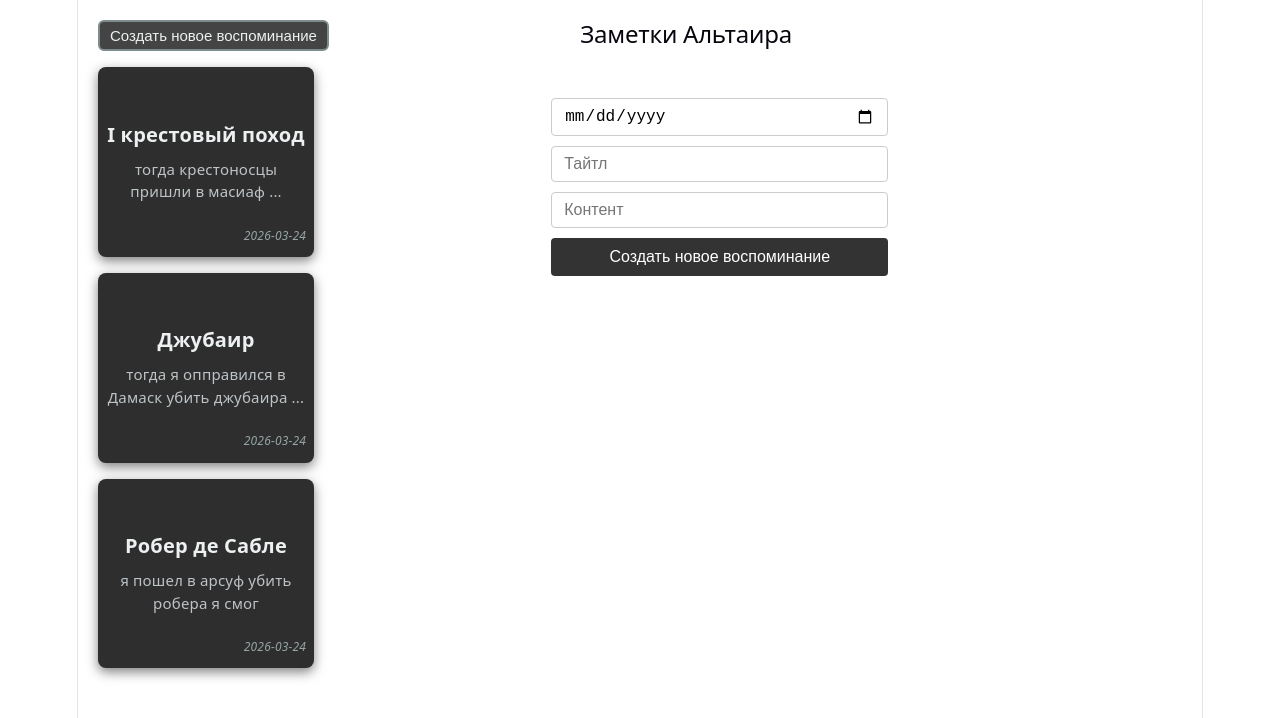
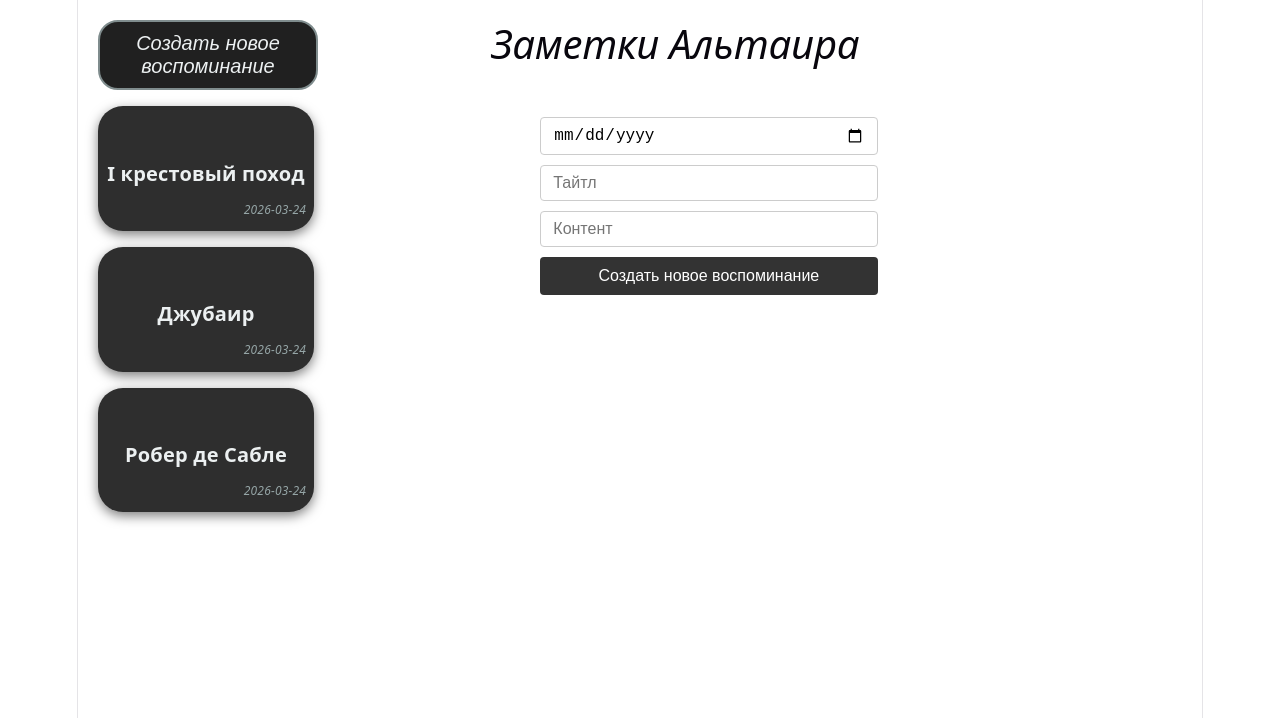
Before and after one commit to web-coder2/AltairNotes, a React (Vite) app in the folder client/: page / in a window 1280 px wide. Shown: the top 718 px of the page. Built offline with nearby package versions, Linux system fonts and the light colour scheme.

Commit message:
стилизовал фронтенд

```diff
--- a/client/src/App.css
+++ b/client/src/App.css
@@ -18,18 +18,21 @@
 }
 
 .button-dark {
-  background-color: #444;
+  background-color: #202020;
   color: #ecf0f1;
   border: 2px solid #7f8c8d;
-  padding: 5px 10px;
-  border-radius: 6px;
-  font-size: 15px;
+  border-radius: 20px;
+  font-size: 20px;
+  font-style: italic;
   cursor: pointer;
   transition: background-color 0.3s, border-color 0.3s, box-shadow 0.3s;
+  padding: 10px 20px;
+  width: 220px;
+
 }
 
 .button-dark:hover {
-  background-color: #555;
+  background-color: #2c2b2b;
   border-color: #bdc3c7;
   box-shadow: 0 4px 8px rgba(0, 0, 0, 0.3);
 }
@@ -71,3 +74,9 @@ form button {
 form button:hover {
   background-color: #555;
 }
+
+.root-title {
+  margin-bottom: 40px;
+  font-style: italic;
+  font-size: 40px;
+}
--- a/client/src/App.jsx
+++ b/client/src/App.jsx
@@ -5,6 +5,7 @@ import axios from 'axios'
 import dayjs from 'dayjs'
 
 import Notes from './Notes/Notes'
+import Reader from './Reader/Reader'
 
 function App() {
 
@@ -67,7 +68,7 @@ function App() {
             arrayNotes.map((item) => {
               return (
                 <div onClick={() => setVisibleNotes(item)}>
-                  <Notes date={item.date} title={item.title} content={item.content} />
+                  <Notes date={item.date} title={item.title} />
                 </div>
               )
             })
@@ -76,10 +77,10 @@ function App() {
         </div>
 
         <div class="main-root-div">
-          <h2>Заметки Альтаира</h2>
+          <h2 class="root-title">Заметки Альтаира</h2>
 
           {showNote ? (
-            <Notes date={visibleNote.date} title={visibleNote.title} content={visibleNote.content} />
+            <Reader date={visibleNote.date} title={visibleNote.title} content={visibleNote.content} />
             // TODO для просмотра полной версии заметки исопльзовать другйо компонент с другим дизайном (более шире)
         ) : (
             <form onSubmit={handleFormSubmit}>
--- a/client/src/Notes/Notes.css
+++ b/client/src/Notes/Notes.css
@@ -1,13 +1,9 @@
 .notes-card {
     background-color: #2e2e2e;
-    border-radius: 8px;
+    border-radius: 25px;
     box-shadow: 0 4px 12px rgba(0, 0, 0, 0.5);
     padding: 8px;
-    max-width: 200px;
-    margin: 0px auto;
-    display: flex;
-    flex-direction: column;
-    justify-content: space-between;
+    width: 200px;
     transition: box-shadow 0.3s ease;
 }
 
@@ -22,17 +18,6 @@
     color: #ecf0f1;
 }
 
-.notes-body {
-    flex: 1;
-}
-
-.notes-content {
-    font-size: 15px;
-    color: #bdc3c7;
-    line-height: 1.5;
-    margin-bottom: 20px;
-}
-
 .notes-date {
     font-size: 12px;
     color: #95a5a6;
--- a/client/src/Notes/Notes.jsx
+++ b/client/src/Notes/Notes.jsx
@@ -9,9 +9,6 @@ function Notes({ date, title, content }) {
     return (
         <div className="notes-card">
             <h6 className="notes-title">{title}</h6>
-            <div className="notes-body">
-                <p className="notes-content">{content}</p>
-            </div>
             <div className="notes-date">{dayjs(date).format('YYYY-MM-DD')}</div>
         </div>
       )
--- /dev/null
+++ b/client/src/Reader/Reader.css
@@ -0,0 +1,37 @@
+.reader-container {
+  background-color: #1e1e1e;
+  color: #ffffff;
+  border: 2px solid #444;
+  border-radius: 8px;
+  padding: 20px;
+  max-width: 600px;
+  margin: 20px auto;
+  box-shadow: 0 4px 8px rgba(0, 0, 0, 0.3);
+  font-family: 'Arial', sans-serif;
+}
+
+.reader-title {
+  text-align: center;
+  margin-bottom: 20px;
+  font-size: 1.8em;
+}
+
+.reader-content {
+  padding: 15px;
+  background-color: #2c2c2c;
+  border-radius: 6px;
+}
+
+.reader-text {
+  font-size: 1.1em;
+  line-height: 1.5;
+  margin: 0;
+}
+
+.reader-date {
+  display: flex;
+  justify-content: flex-end;
+  padding-top: 15px;
+  font-size: 0.9em;
+  opacity: 0.7;
+}
--- /dev/null
+++ b/client/src/Reader/Reader.jsx
@@ -0,0 +1,22 @@
+import './Reader.css'
+import { useState } from "react";
+import dayjs from "dayjs";
+
+
+function Reader({date, title, content}) {
+
+    return (
+        <div className="reader-container">
+            <h3 className="reader-title">{title}</h3>
+            <div className="reader-content">
+                <p className="reader-text">{content}</p>
+            </div>
+            <div className="reader-date">
+                <p>{dayjs(date).format('YYYY-MM-DD')}</p>
+            </div>
+        </div>
+    )
+
+}
+
+export default Reader
```
